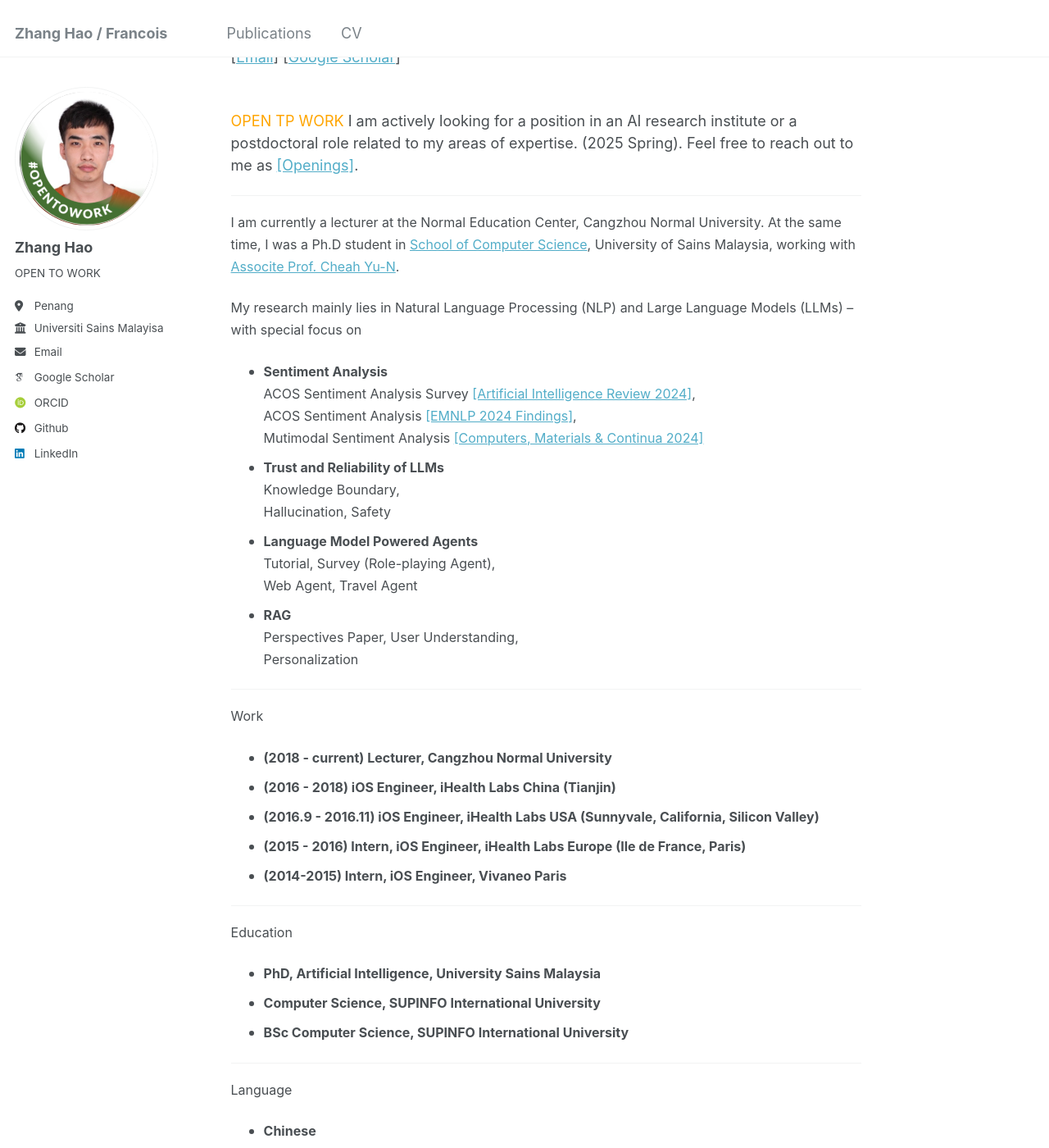
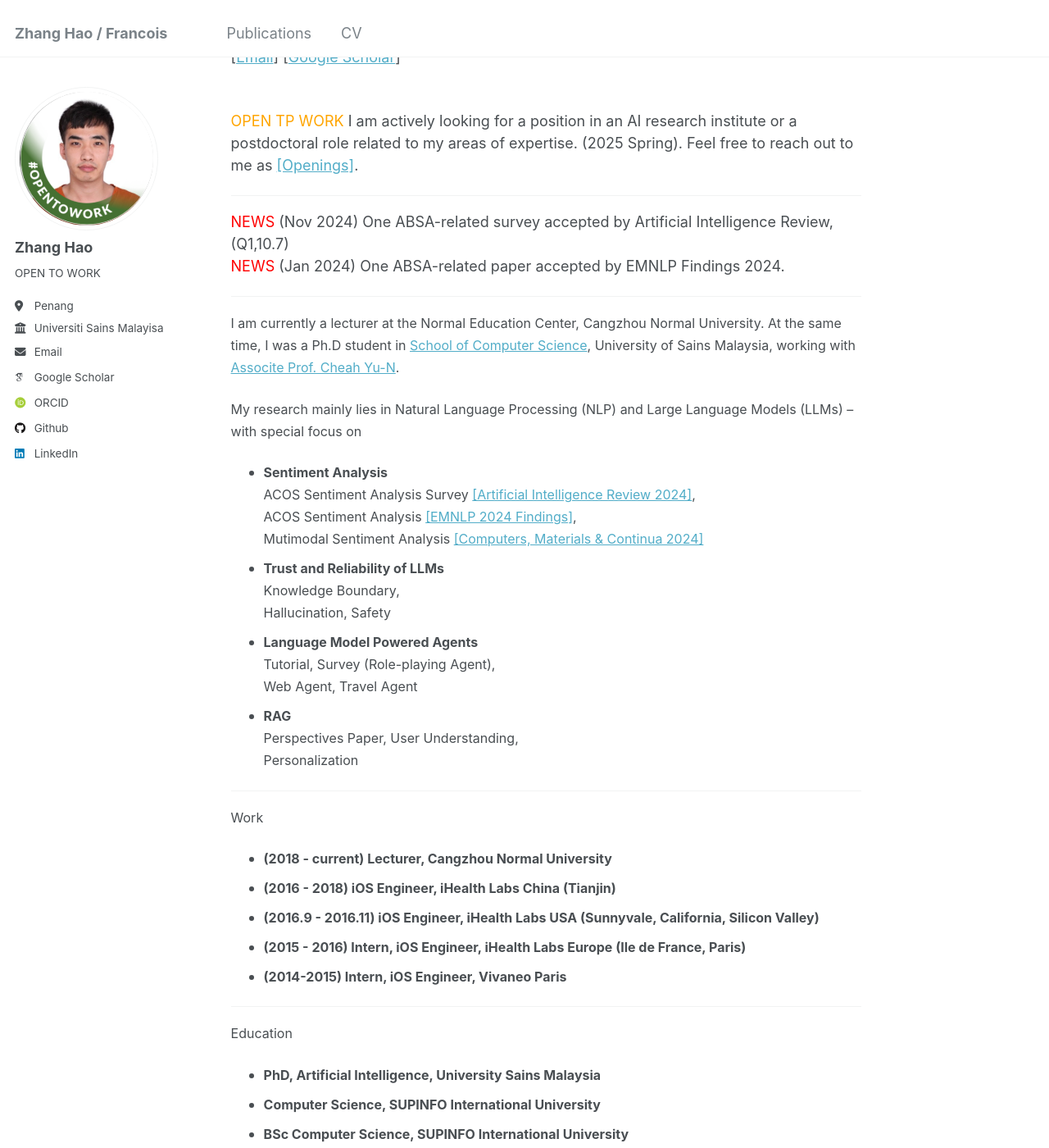
Before and after one commit to sydmou/sydmou.github.io, a Jekyll site: the page built from _pages/about.md, in a window 1280 px wide and 1400 px high, scrolled down 243 px. Shown: the whole window at 82% size. Built offline with Jekyll 4.4.1, drawn with Linux system fonts in a browser that asks for light colours; some web fonts are replaced; some of the changed text lies outside the part shown.

Commit message:
Update about.md

```diff
--- a/_pages/about.md
+++ b/_pages/about.md
@@ -31,6 +31,11 @@ redirect_from:
         </p>
     </div>
 </div>
+<hr>
+<p>
+    <span style="color: red;">NEWS</span> (Nov 2024) One ABSA-related survey accepted by Artificial Intelligence Review,(Q1,10.7)<br>
+    <span style="color: red;">NEWS</span> (Jan 2024) One ABSA-related paper accepted by EMNLP Findings 2024.<br>
+</p>
 <hr>
 <p>
     <font size="3">
@@ -83,8 +88,3 @@ redirect_from:
         </ul>
     </font>
 </p>
-<hr>
-<p>
-    <span style="color: red;">NEWS</span> (Nov 2024) One ABSA-related survey accepted by Artificial Intelligence Review,(Q1,10.7)<br>
-    <span style="color: red;">NEWS</span> (Jan 2024) One ABSA-related paper accepted by EMNLP Findings 2024.<br>
-</p>
```
